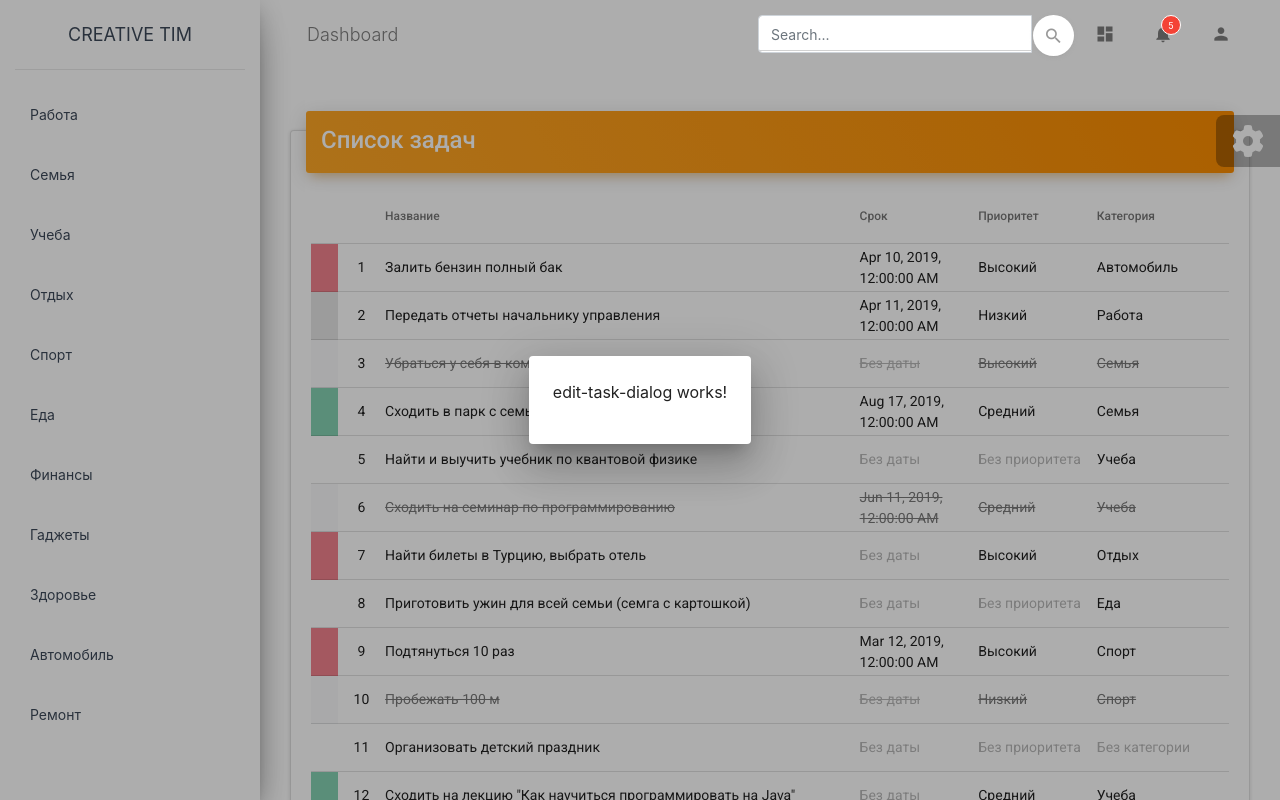
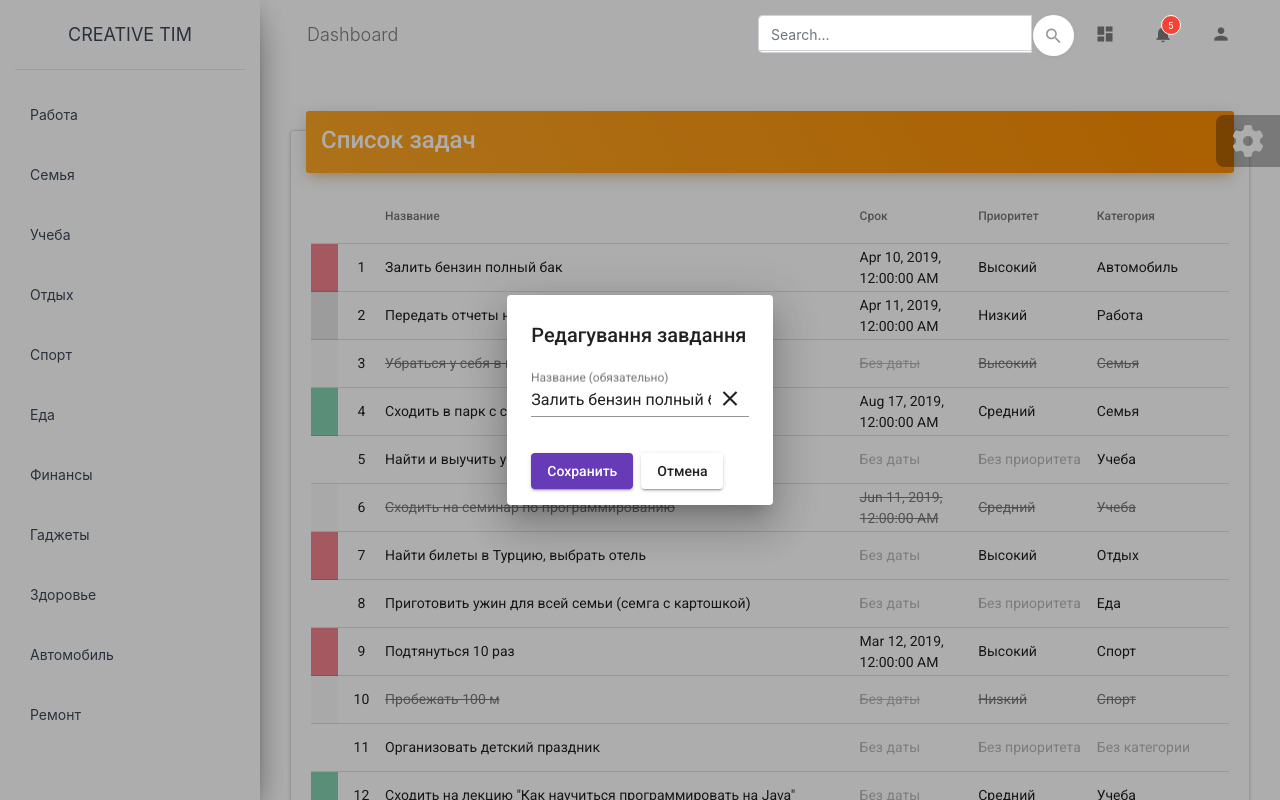
Before and after one commit to b-bodnar/angular-spring-boot-app, an Angular app: page / in a window 1280 px wide. Both pictures are taken after a click on the element "Залить бензин полный бак". Built offline with nearby package versions, Linux system fonts and the light colour scheme.

Commit message:
Add editing title functional

```diff
--- a/src/app/app.component.ts
+++ b/src/app/app.component.ts
@@ -35,6 +35,15 @@
   }
 
   onUpdateTask(task: Task) {
-    console.log(task);
+    this.dataHandler.updateTask(task).subscribe(() => {
+      this.dataHandler.searchTasks(
+        this.selectedCategory,
+        null,
+        null,
+        null
+      ).subscribe(tasks => {
+        this.tasks = tasks;
+      });
+    });
   }
 }
--- a/src/app/data/dao/impl/TaskDAOArray.ts
+++ b/src/app/data/dao/impl/TaskDAOArray.ts
@@ -42,8 +42,10 @@
     return of(this.searchTodos(category, searchText, status, priority));
   }
 
-  update(T): Observable<Task> {
-    return undefined;
+  update(task: Task): Observable<Task> {
+    const taskTmp = TestData.tasks.find(t => t.id === task.id); // обновляем по id
+    TestData.tasks.splice(TestData.tasks.indexOf(taskTmp), 1, task);
+    return of(task);
   }
 
   private searchTodos(category: Category, searchText: string, status: boolean, priority: Priority): Task[] {
--- a/src/app/dialog/edit-task-dialog/edit-task-dialog.component.html
+++ b/src/app/dialog/edit-task-dialog/edit-task-dialog.component.html
@@ -1 +1,48 @@
-<p>edit-task-dialog works!</p>
+<!--редактирование/создания задачи-->
+
+<mat-dialog-content>
+  <p mat-dialog-title>{{dialogTitle}}</p>
+
+  <!--название задачи    -->
+  <mat-form-field>
+
+    <mat-label>Название (обязательно)</mat-label>
+    <input
+      #inputTitle
+      (keydown.enter)="onConfirm()"
+
+      [(ngModel)]="tmpTitle"
+
+      matInput> <!-- по нажатию на enter можем сразу сохранить задачу -->
+
+    <button
+      (click)="tmpTitle= ''"
+
+      *ngIf="tmpTitle.trim().length > 0" aria-label="Clear" class="size25" mat-button
+
+      mat-icon-button matSuffix>
+
+      <mat-icon>clear</mat-icon>
+    </button>
+
+  </mat-form-field>
+
+
+</mat-dialog-content>
+
+
+<!--  кнопки возможных действий-->
+<mat-dialog-actions>
+
+  <button
+    (click)="onConfirm()" [disabled]="inputTitle.value.trim().length==0"
+    color="primary"
+    mat-raised-button>  <!-- если пустой текст - кнопка "Сохранить" будет недоступна -->
+    Сохранить
+  </button>
+
+
+  <button (click)="onCancel()" mat-raised-button>Отмена</button>
+
+
+</mat-dialog-actions>
--- a/src/app/dialog/edit-task-dialog/edit-task-dialog.component.ts
+++ b/src/app/dialog/edit-task-dialog/edit-task-dialog.component.ts
@@ -1,31 +1,52 @@
 import {Component, Inject, OnInit} from '@angular/core';
 import {MAT_DIALOG_DATA, MatDialog, MatDialogRef} from "@angular/material/dialog";
-import {DataHandlerService} from "../../service/data-handler.service";
+import {Task} from "../../model/Task";
 
 @Component({
   selector: 'app-edit-task-dialog',
-  templateUrl: './edit-task-dialog.component.html',
-  styleUrls: ['./edit-task-dialog.component.css']
+  templateUrl: 'edit-task-dialog.component.html',
+  styleUrls: ['edit-task-dialog.component.css']
 })
 export class EditTaskDialogComponent implements OnInit {
 
+   dialogTitle: string; // заголовок окна
+   task: Task; // задача для редактирования/создания
+  // чтобы изменения не сказывались на самой задаче и можно было отменить изменения
+   tmpTitle: string;
+
+  // сохраняем все значения в отдельные переменные
+
   constructor(
-    private dialogRef: MatDialogRef<EditTaskDialogComponent>,
-    @Inject(MAT_DIALOG_DATA) private data: [Task, string],
-    private dataHandler: DataHandlerService,
-    private dialog: MatDialog,
+    private dialogRef: MatDialogRef<EditTaskDialogComponent>, // // для возможности работы с текущим диалог. окном
+    @Inject(MAT_DIALOG_DATA) private data: [Task, string] // данные, которые передали в диалоговое окно
   ) {
   }
 
-  private dialogTitle: string;
-  private task: Task;
+  ngOnInit() {
+    this.task = this.data[0]; // задача для редактирования/создания
+    this.dialogTitle = this.data[1]; // текст для диалогового окна
 
-  ngOnInit(): void {
-    this.task = this.data[0];
-    this.dialogTitle = this.data[1];
+    // инициализация начальных значений (записывам в отдельные переменные
+    // чтобы можно было отменить изменения, а то будут сразу записываться в задачу)
+    this.tmpTitle = this.task.title;
 
-    console.log(this.task);
-    console.log(this.dialogTitle);
   }
 
+  // нажали ОК
+   onConfirm(): void {
+
+    // считываем все значения для сохранения в поля задачи
+    this.task.title = this.tmpTitle;
+
+
+    // передаем добавленную/измененную задачу в обработчик
+    // что с ним будут делать - уже на задача этого компонента
+    this.dialogRef.close(this.task);
+
+  }
+
+  // нажали отмену (ничего не сохраняем и закрываем окно)
+  onCancel(): void {
+    this.dialogRef.close(null);
+  }
 }
--- a/src/app/service/data-handler.service.ts
+++ b/src/app/service/data-handler.service.ts
@@ -29,4 +29,8 @@
   searchTasks(category: Category, searchText: string, status: boolean, priority: Priority): Observable<Task[]> {
     return this.taskDaoArray.search(category, searchText, status, priority);
   }
+
+  updateTask(task: Task): Observable<Task> {
+    return this.taskDaoArray.update(task);
+  }
 }
--- a/src/app/views/tasks/tasks.component.ts
+++ b/src/app/views/tasks/tasks.component.ts
@@ -103,6 +103,10 @@
     });
     dialogRef.afterClosed().subscribe(result =>{
 
+      if(result as Task){
+        this.updateTask.emit(task);
+        return;
+      }
     });
   }
 }
--- a/src/styles.css
+++ b/src/styles.css
@@ -12,3 +12,7 @@
 .pointer{
   cursor: pointer;
 }
+
+.size25 {
+  font-size: 25px !important;
+}
```
Also changed, not shown: src/app/app.module.ts (+11 -1 lines).
